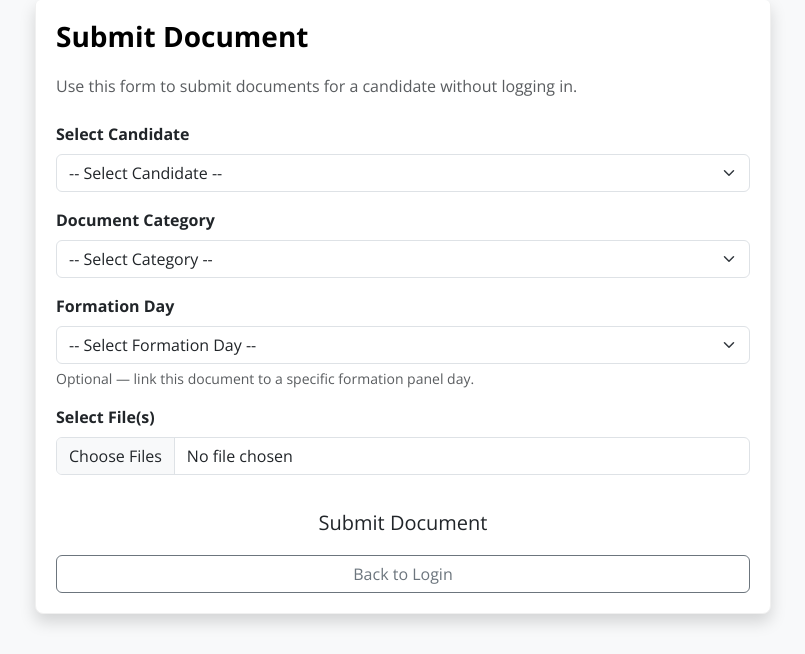
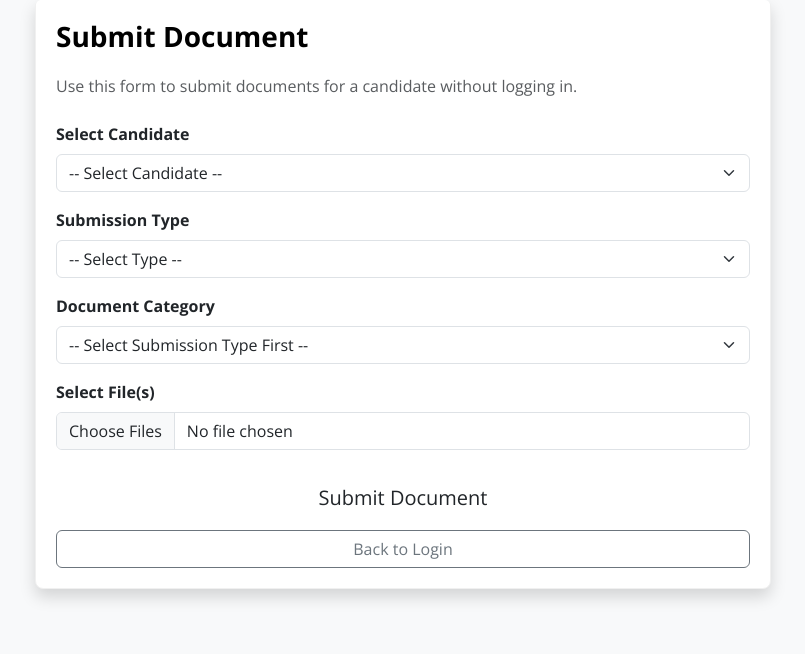
Before and after one commit to ashlittleford/candidates, a Flask app: page /submit-document in a window 1280 px wide. Shown: the part 164-818 px from the top of the page, without its empty margins (237-1042 px from the left). Run offline with Flask 3, Linux system fonts and the light colour scheme; data that the repository does not hold is empty.

Commit message:
Add Submission Type to public Submit Document form
The no-login /submit-document form now asks for a Submission Type
first: "Formation Panel Paper" (existing candidate categories +
formation day picker, unchanged) or "Panel Report" (the same
categories panel members use in their own upload view, with no
formation day - these land in the catch-all Panel Reports accordion
instead of a dated one, matching how upload_panel_report behaves).

Category options and the formation-day field swap client-side based
on the selected type, but the server independently re-validates the
category against the right list and forces day_label to None for
panel reports regardless of what's posted.

Co-Authored-By: Claude Sonnet 5 <noreply@anthropic.com>

```diff
--- a/app/routes.py
+++ b/app/routes.py
@@ -341,17 +341,26 @@ def public_submit_document():
 
     if request.method == 'POST':
         user_id = request.form.get('user_id')
+        submission_type = request.form.get('submission_type')
         category = request.form.get('category')
         day_label = request.form.get('day_label') or None
 
-        if category not in CANDIDATE_DOCUMENT_CATEGORIES:
+        if submission_type == 'panel_report':
+            valid_categories = PANEL_DOCUMENT_CATEGORIES
+            day_label = None  # Panel reports aren't tied to a specific formation day
+        else:
+            valid_categories = CANDIDATE_DOCUMENT_CATEGORIES
+
+        if category not in valid_categories:
             category = 'Other'
 
         # Validation
         valid_user_ids = {str(u.id) for u in users}
-        if not user_id or user_id not in valid_user_ids or not request.form.get('category'):
-             flash('Please select a candidate and document category.')
-             return render_template('submit_document.html', users=users, global_settings=global_settings, categories=CANDIDATE_DOCUMENT_CATEGORIES, formation_panel_dates_by_year=formation_panel_dates_by_year)
+        if (not user_id or user_id not in valid_user_ids
+                or submission_type not in ('formation_panel_paper', 'panel_report')
+                or not request.form.get('category')):
+             flash('Please select a candidate, submission type, and document category.')
+             return render_template('submit_document.html', users=users, global_settings=global_settings, candidate_categories=CANDIDATE_DOCUMENT_CATEGORIES, panel_categories=PANEL_DOCUMENT_CATEGORIES, formation_panel_dates_by_year=formation_panel_dates_by_year)
 
         # Handle files
         files = [f for f in request.files.getlist('file') if f.filename]
@@ -383,7 +392,7 @@ def public_submit_document():
         flash('Document submitted successfully!')
         return redirect(url_for('main.public_submit_document'))
 
-    return render_template('submit_document.html', users=users, global_settings=global_settings, categories=CANDIDATE_DOCUMENT_CATEGORIES, formation_panel_dates_by_year=formation_panel_dates_by_year)
+    return render_template('submit_document.html', users=users, global_settings=global_settings, candidate_categories=CANDIDATE_DOCUMENT_CATEGORIES, panel_categories=PANEL_DOCUMENT_CATEGORIES, formation_panel_dates_by_year=formation_panel_dates_by_year)
 
 @main.route('/login', methods=['GET', 'POST'])
 def login():
--- a/app/templates/submit_document.html
+++ b/app/templates/submit_document.html
@@ -26,19 +26,26 @@
                         </select>
                     </div>
 
+                    <!-- Submission Type Selection -->
+                    <div class="mb-3">
+                        <label for="submission_type" class="form-label fw-bold">Submission Type</label>
+                        <select name="submission_type" id="submission_type" class="form-select" required onchange="updateSubmissionType()">
+                            <option value="">-- Select Type --</option>
+                            <option value="formation_panel_paper">Formation Panel Paper</option>
+                            <option value="panel_report">Panel Report</option>
+                        </select>
+                    </div>
+
                     <!-- Document Category Selection -->
                     <div class="mb-3">
                         <label for="category" class="form-label fw-bold">Document Category</label>
                         <select name="category" id="category" class="form-select" required>
-                            <option value="">-- Select Category --</option>
-                            {% for cat in categories %}
-                                <option value="{{ cat }}">{{ cat }}</option>
-                            {% endfor %}
+                            <option value="">-- Select Submission Type First --</option>
                         </select>
                     </div>
 
-                    <!-- Formation Day Selection -->
-                    <div class="mb-3">
+                    <!-- Formation Day Selection (Formation Panel Paper only) -->
+                    <div class="mb-3" id="dayLabelGroup" style="display: none;">
                         <label for="day_label" class="form-label fw-bold">Formation Day</label>
                         <select name="day_label" id="day_label" class="form-select">
                             <option value="">-- Select Formation Day --</option>
@@ -64,6 +71,43 @@
                         <a href="{{ url_for('main.login') }}" class="btn btn-outline-secondary">Back to Login</a>
                     </div>
                 </form>
+
+                <script>
+                    const FORMATION_PANEL_PAPER_CATEGORIES = {{ candidate_categories | tojson }};
+                    const PANEL_REPORT_CATEGORIES = {{ panel_categories | tojson }};
+
+                    function updateSubmissionType() {
+                        const type = document.getElementById('submission_type').value;
+                        const categorySelect = document.getElementById('category');
+                        const dayLabelGroup = document.getElementById('dayLabelGroup');
+                        const daySelect = document.getElementById('day_label');
+
+                        let categories = [];
+                        if (type === 'formation_panel_paper') {
+                            categories = FORMATION_PANEL_PAPER_CATEGORIES;
+                            dayLabelGroup.style.display = '';
+                        } else if (type === 'panel_report') {
+                            categories = PANEL_REPORT_CATEGORIES;
+                            dayLabelGroup.style.display = 'none';
+                            daySelect.value = '';
+                        } else {
+                            dayLabelGroup.style.display = 'none';
+                            daySelect.value = '';
+                        }
+
+                        categorySelect.innerHTML = '';
+                        const placeholder = document.createElement('option');
+                        placeholder.value = '';
+                        placeholder.textContent = categories.length ? '-- Select Category --' : '-- Select Submission Type First --';
+                        categorySelect.appendChild(placeholder);
+                        categories.forEach(function(cat) {
+                            const opt = document.createElement('option');
+                            opt.value = cat;
+                            opt.textContent = cat;
+                            categorySelect.appendChild(opt);
+                        });
+                    }
+                </script>
             </div>
         </div>
     </div>
```
Also changed, not shown: tests/test_public_submit.py (+36 -1 lines).
